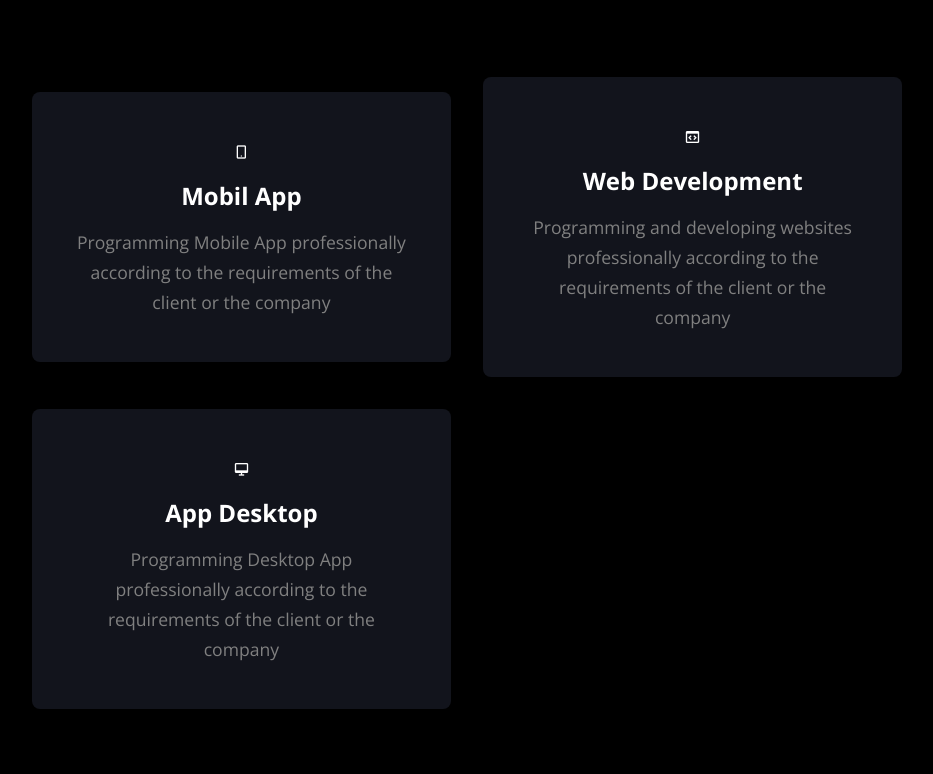
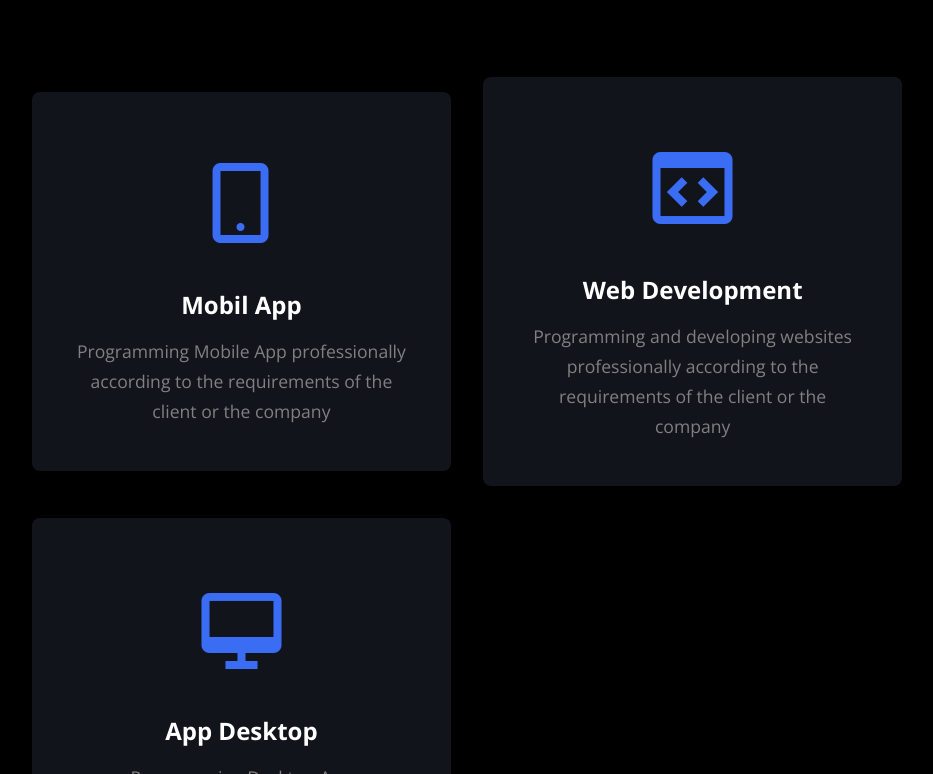
Before and after one commit to mohammed-bakkali/Portflio, a plain HTML site: page index.html in a window 1280 px wide. Shown: the part 2026-2800 px from the top of the page, without its empty margins (173-1106 px from the left). Drawn offline with nearby package versions, Linux system fonts and the light colour scheme.

Commit message:
Update style.css

```diff
--- a/css/style.css
+++ b/css/style.css
@@ -80,6 +80,9 @@ section{
     display: flex;
     align-items: center;
     justify-content: flex-start;
+    background: linear-gradient(rgba(0,0,0, .1), rgba(0,0,0, .4)), url('../images/background-1.jpeg');
+    background-size: cover;
+    background-position: center;
 }
 .home-text h1{
     margin: 20px 0;
@@ -191,14 +194,10 @@ header.sticky{
     border-radius: 0.5rem;
     cursor: pointer;
     transition: all .40s ease;
-    -webkit-transition: all .40s ease;
-    -moz-transition: all .40s ease;
-    -ms-transition: all .40s ease;
-    -o-transition: all .40s ease;
-    -webkit-border-radius: 0.5rem;
-    -moz-border-radius: 0.5rem;
-    -ms-border-radius: 0.5rem;
-    -o-border-radius: 0.5rem;
+}
+.icon{
+    font-size: 6rem;
+    color: var(--main-color);
 }
 .box h3{
     font-size: 24px;
```
